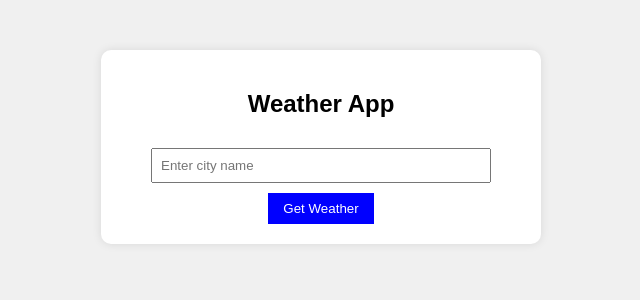
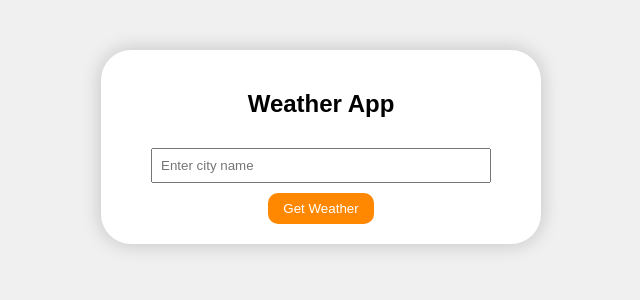
Before and after one commit to Induja22pw20/test3, a Flask app: page / in a window 1280 px wide. Shown: the top 300 px of the page, without its empty margins (319-959 px from the left). Run offline with Flask 3, Linux system fonts and the light colour scheme.

Commit message:
Update style.css

```diff
--- a/static/style.css
+++ b/static/style.css
@@ -9,8 +9,8 @@ body {
     margin: auto;
     padding: 20px;
     background: white;
-    border-radius: 10px;
-    box-shadow: 0 0 10px rgba(0,0,0,0.1);
+    border-radius: 30px;
+    box-shadow: 0 0 20px rgba(0,0,0,0.2);
 }
 input {
     width: 80%;
@@ -19,11 +19,17 @@ input {
 }
 button {
     padding: 8px 15px;
-    background: blue;
+    background: rgb(255, 136, 0);
     color: white;
     border: none;
     cursor: pointer;
+    border-radius: 10px;
 }
 button:hover {
-    background: darkblue;
+    background: rgb(139, 0, 0);
 }
+table,td,tr,th{
+    border: 1px solid black;
+    border-collapse: collapse;
+    padding: 8px;
+}
```
